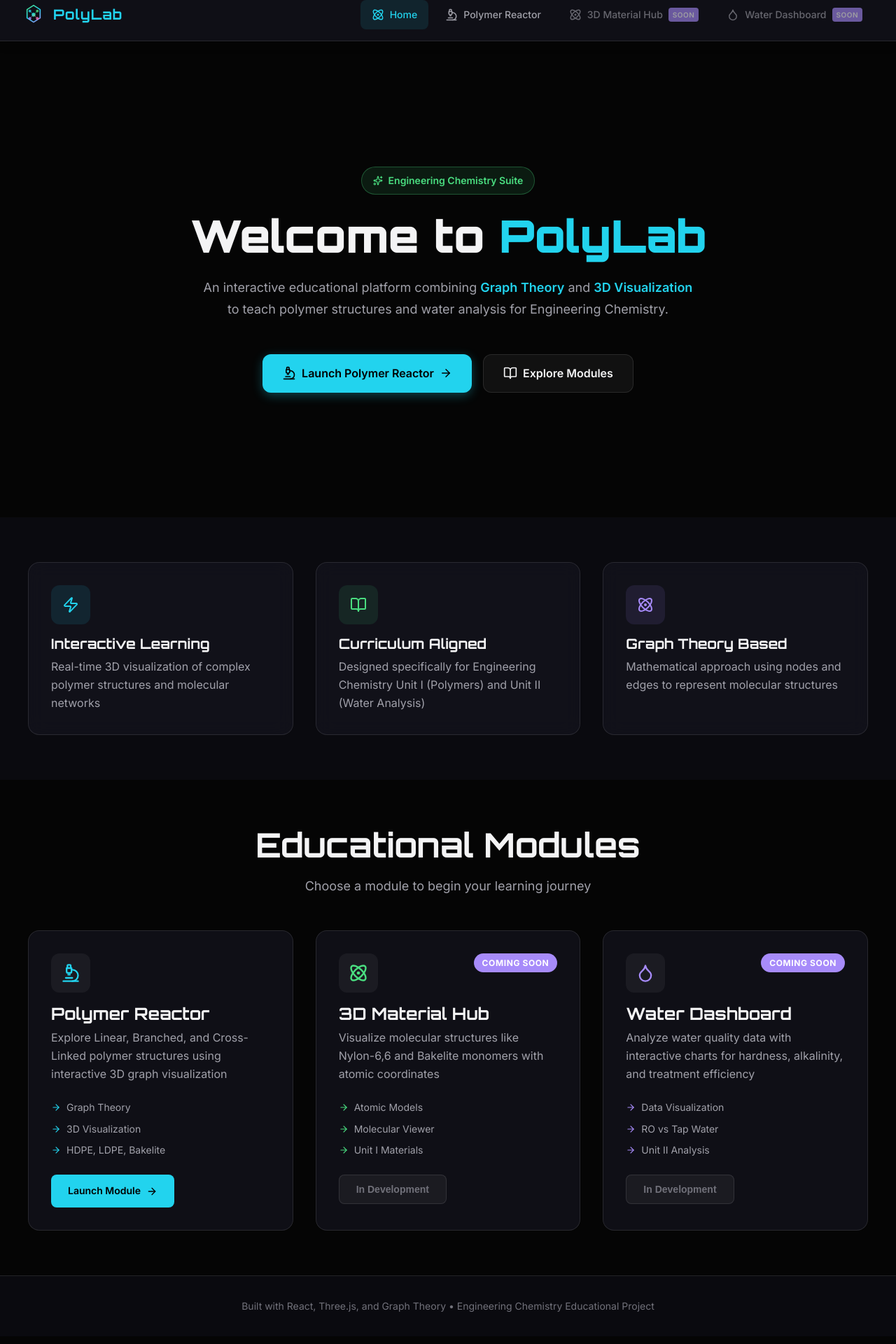
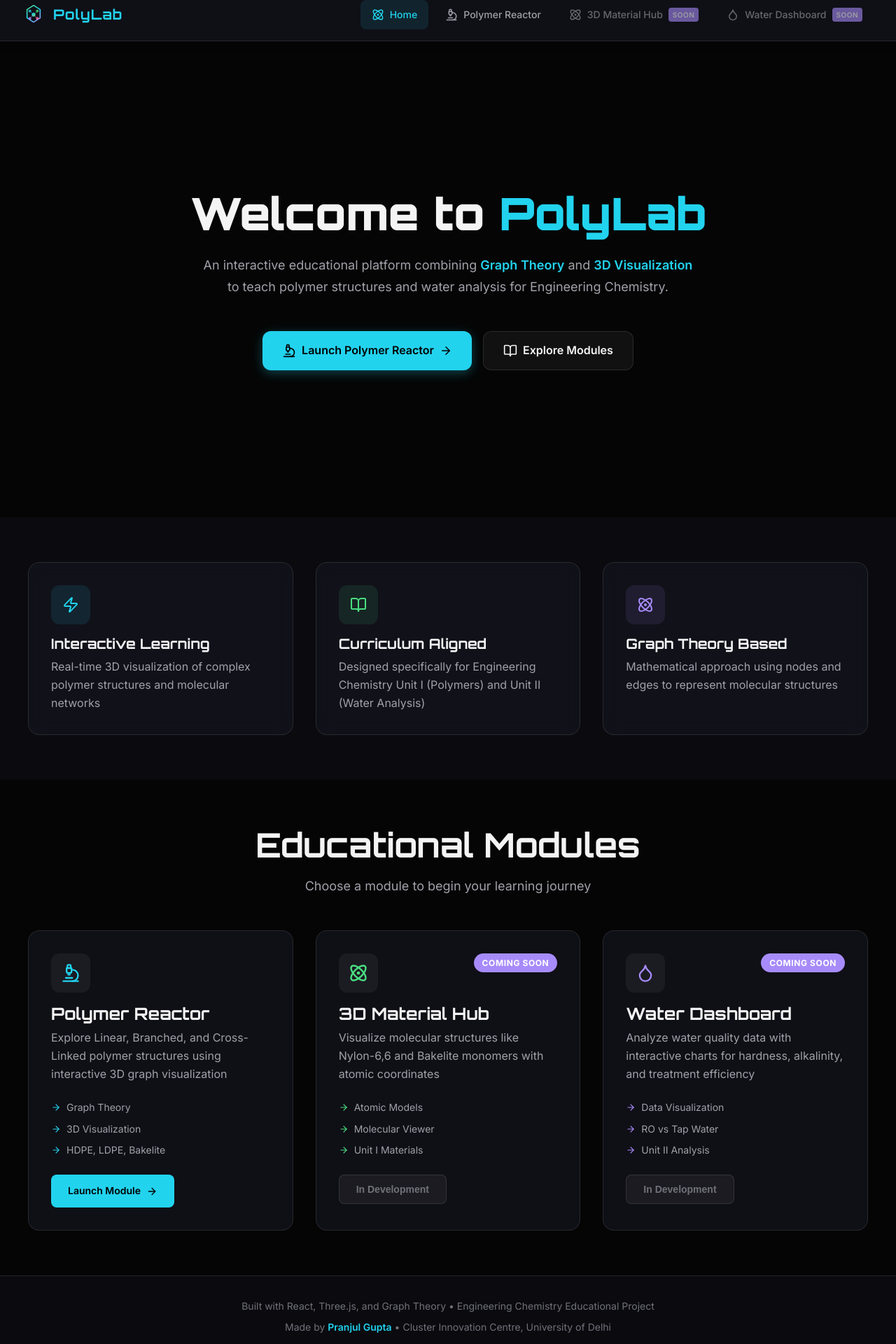
Before and after one commit to Pranjul-00/PolyLab, a React (Vite) app: page / in a window 1280 px wide. Shown: the part 16-1936 px from the top of the page at 70% size. Built offline with nearby package versions, Linux system fonts and the light colour scheme.

Commit message:
gave myself credits <:

```diff
--- a/src/pages/Home.jsx
+++ b/src/pages/Home.jsx
@@ -44,10 +44,6 @@ const Home = () => {
             <section className={styles.hero}>
                 <div className={styles.heroContent}>
                     <div className={styles.heroText}>
-                        <div className={styles.badge}>
-                            <Sparkles size={14} />
-                            <span>Engineering Chemistry Suite</span>
-                        </div>
                         <h1 className={styles.heroTitle}>
                             Welcome to <span style={{ color: 'var(--color-accent-cyan)' }}>PolyLab</span>
                         </h1>
@@ -144,7 +140,13 @@ const Home = () => {
 
             {/* Footer */}
             <footer className={styles.footer}>
-                <p>Built with React, Three.js, and Graph Theory • Engineering Chemistry Educational Project</p>
+                <p>
+                    Built with React, Three.js, and Graph Theory • Engineering Chemistry Educational Project
+                </p>
+                <p className={styles.credit}>
+                    Made by <a href="https://github.com/Pranjul-00" target="_blank" rel="noopener noreferrer">Pranjul Gupta</a> •
+                    Cluster Innovation Centre, University of Delhi
+                </p>
             </footer>
         </div>
     );
--- a/src/pages/Home.module.css
+++ b/src/pages/Home.module.css
@@ -359,6 +359,25 @@
     color: var(--color-text-tertiary);
     font-size: var(--text-sm);
     margin: 0;
+    margin-bottom: 0.5rem;
+}
+
+.footer p:last-child {
+    margin-bottom: 0;
+}
+
+.credit {
+    font-size: var(--text-xs);
+}
+
+.credit a {
+    color: var(--color-accent-cyan);
+    font-weight: 600;
+    transition: opacity var(--transition-fast);
+}
+
+.credit a:hover {
+    opacity: 0.8;
 }
 
 /* ========================================
```
